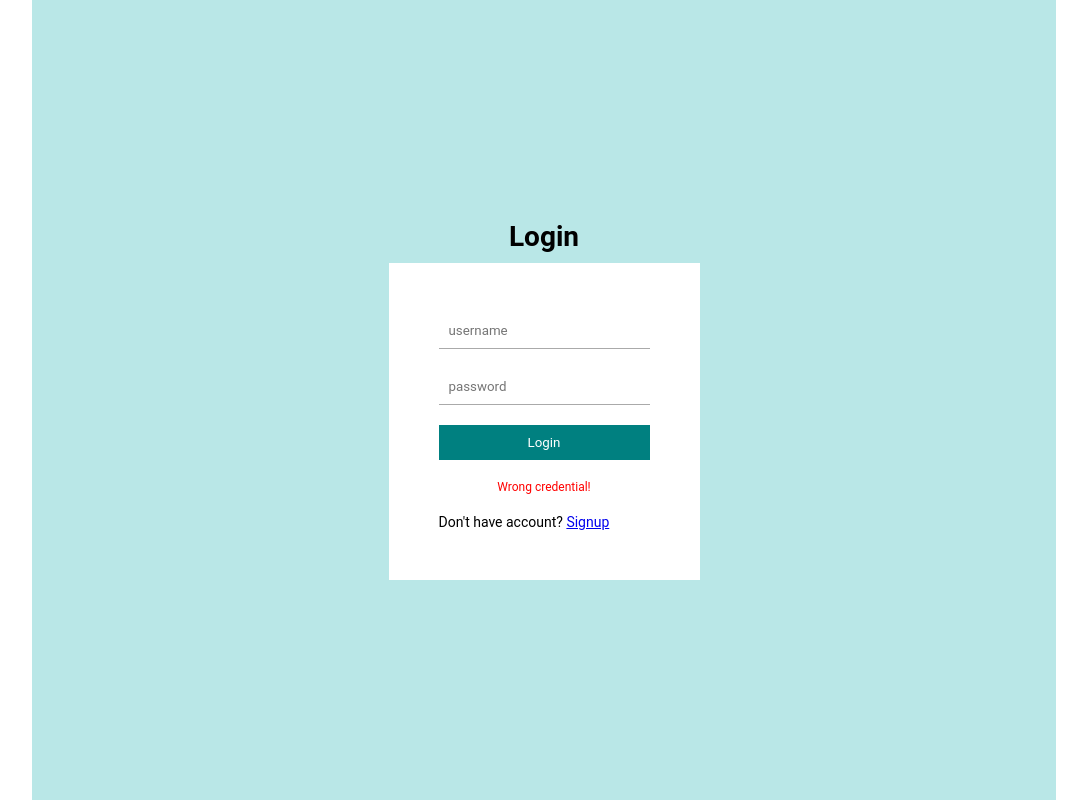
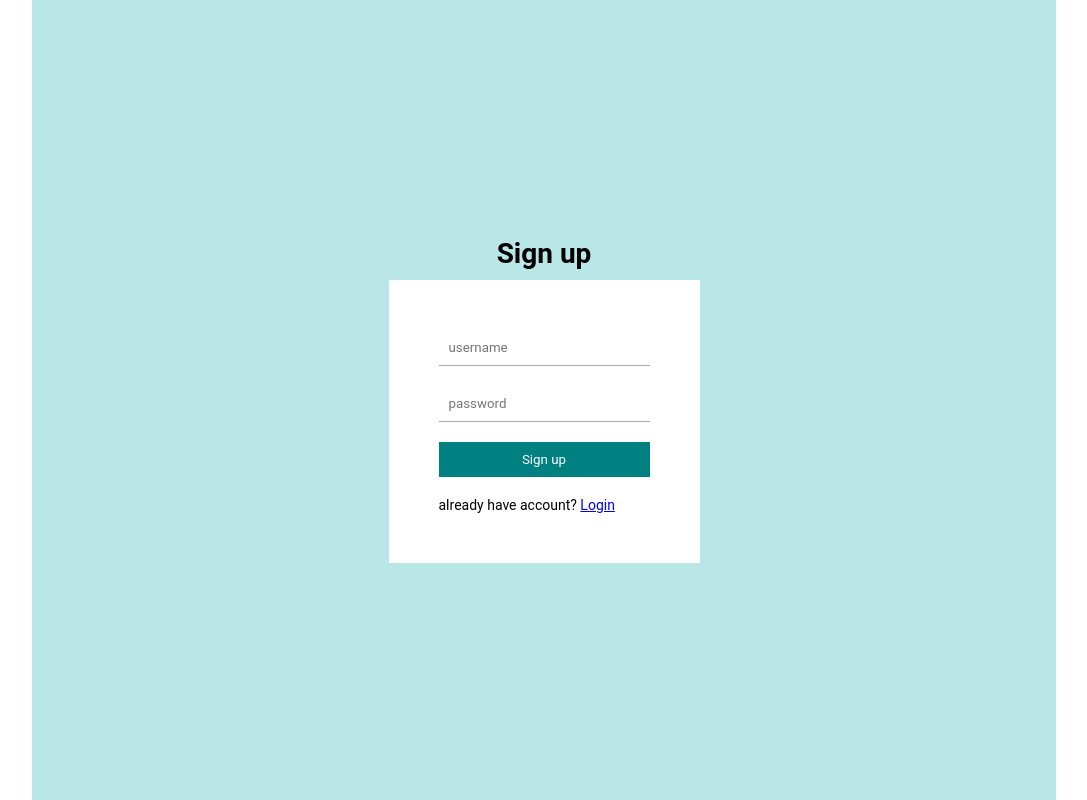
Before and after one commit to ashishpoonawalla/Blogs-client-api, a React (Create React App) app: page /login in a window 1280 px wide. Shown: the whole page, without its empty margins (96-1183 px from the left). Built offline with nearby package versions, Linux system fonts and the light colour scheme.

Commit message:
Login auth

```diff
--- a/src/pages/Login.jsx
+++ b/src/pages/Login.jsx
@@ -1,19 +1,56 @@
-import {Link} from "react-router-dom"
+import {useState} from "react"
+import {Link, useNavigate} from "react-router-dom"
+import axios from "axios"
 
 const Login = () => {
-  return (
-    <div className='auth'>
-      <h1>Login</h1>
-      <form>
-        <input type="text" placeholder='username' />
-        <input type="password" placeholder='password' />
-        <button>Login</button>
-        <span>Wrong credential!</span>
-        <p>Don't have account? <Link to="/register">Signup</Link></p>
-      </form>
+  const [inputs, setInputs] = useState({
+		username: "",
+		password: "",
+	})
+	const [err, setError] = useState(null)
 
-    </div>
-  )
+	const navigate = useNavigate()
+
+	const handleChange = (e) => {
+		setInputs((prev) => ({...prev, [e.target.name]: e.target.value}))
+	}
+
+	const handleSubmit = async (e) => {
+		e.preventDefault()
+		try {
+			await axios.post("auth/login", inputs)
+			navigate("/login")
+		} catch (err) {
+			setError(err.response.data)
+		}
+	}
+
+	return (
+		<div className="auth">
+			<h1>Sign up</h1>
+			<form>
+        <input
+          required
+					type="text"
+					placeholder="username"
+					name="username"
+					onChange={handleChange}
+				/>
+        <input
+          required
+					type="password"
+					placeholder="password"
+					name="password"
+					onChange={handleChange}
+				/>
+				<button onClick={handleSubmit}>Sign up</button>
+				{err && <span>{err}</span>}
+				<p>
+					already have account? <Link to="/login">Login</Link>
+				</p>
+			</form>
+		</div>
+	)
 }
 
 export default Login
--- a/src/pages/Register.jsx
+++ b/src/pages/Register.jsx
@@ -52,7 +52,7 @@ const Register = () => {
 					onChange={handleChange}
 				/>
 				<button onClick={handleSubmit}>Sign up</button>
-				{err && <p>{err}</p>}
+				{err && <span>{err}</span>}
 				<p>
 					already have account? <Link to="/login">Login</Link>
 				</p>
```
